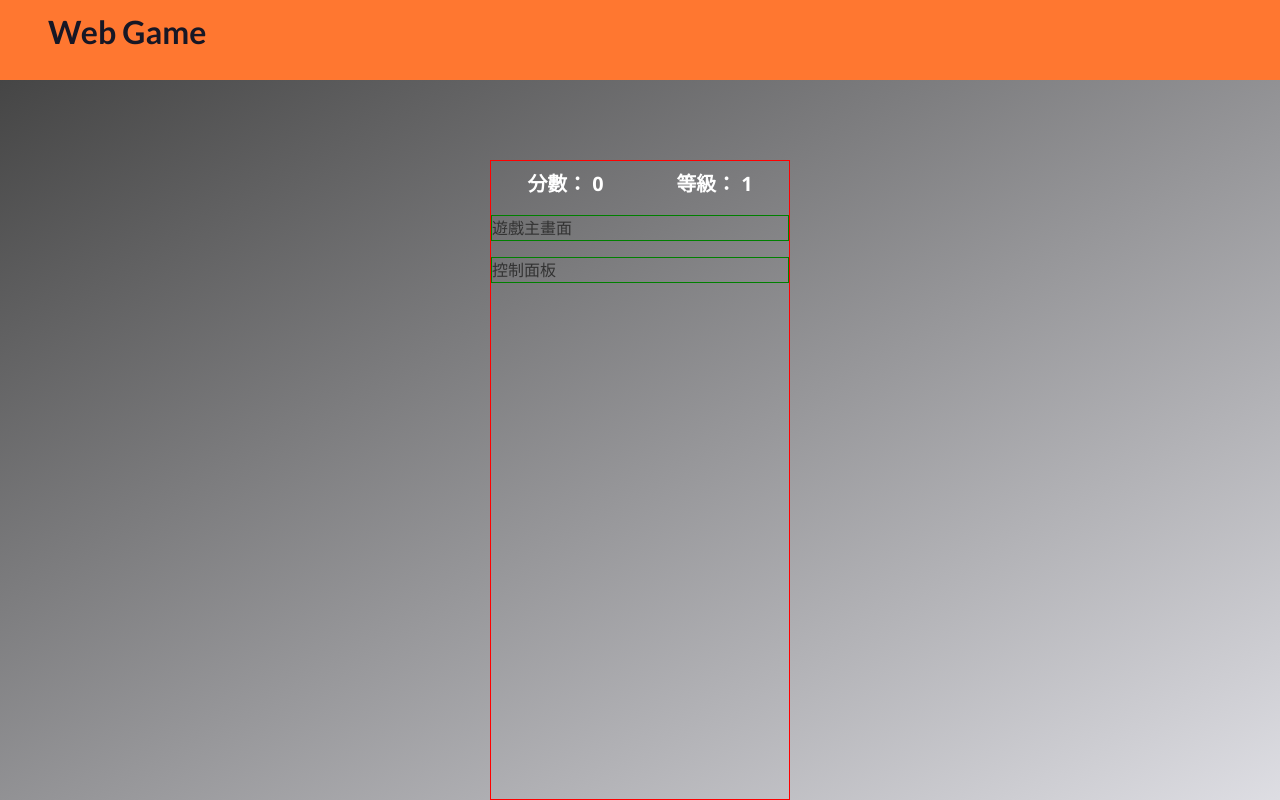
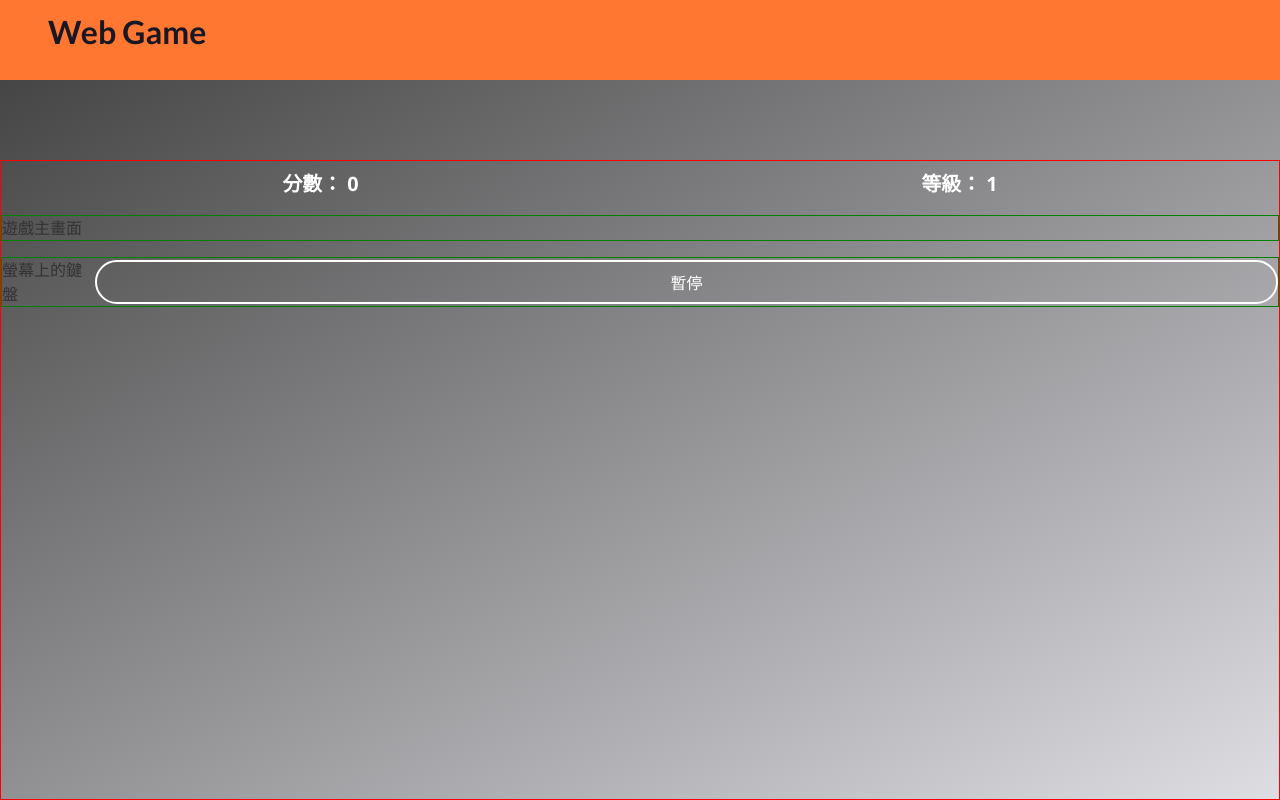
Before and after one commit to jeff0518/WebGame, a React (Vite) app: page /games/snake in a window 1280 px wide. Built offline with nearby package versions, Linux system fonts and the light colour scheme.

Commit message:
feat: add pause button

```diff
--- /dev/null
+++ b/src/components/snake/actions/Actions.module.scss
@@ -0,0 +1,7 @@
+@use "../../../styles/colors" as color;
+@import "../../../styles/mixin";
+
+.container {
+  @include center-both;
+  gap: 0.25rem;
+}
--- /dev/null
+++ b/src/components/snake/actions/Actions.tsx
@@ -0,0 +1,17 @@
+import PauseButton from "./PauseButton";
+import style from "./Actions.module.scss";
+
+interface ActionsProps {
+  isPause: boolean;
+}
+
+function Actions({ isPause }: ActionsProps) {
+  return (
+    <div className={style.container}>
+      <div>螢幕上的鍵盤</div>
+      <PauseButton isPause={isPause} />
+    </div>
+  );
+}
+
+export default Actions;
--- /dev/null
+++ b/src/components/snake/actions/PauseButton.module.scss
@@ -0,0 +1,19 @@
+@use "../../../styles/colors" as color;
+@import "../../../styles/mixin";
+
+.button {
+  width: 100%;
+  padding: 8px 20px;
+  border: 2px solid color.$gray-1;
+  border-radius: 50px;
+  background: none;
+  @include text-styles(1rem, 500, color.$gray-1);
+  cursor: pointer;
+
+  &:hover {
+    color: color.$gray-10;
+    background-color: color.$gray-1;
+    border: 2px solid color.$gray-10;
+    transition: all 0.2s ease-in-out;
+  }
+}
--- /dev/null
+++ b/src/components/snake/actions/PauseButton.tsx
@@ -0,0 +1,11 @@
+import style from "./PauseButton.module.scss";
+
+interface PauseButtonProps {
+  isPause: boolean;
+}
+
+function PauseButton({ isPause }: PauseButtonProps) {
+  return <button className={style.button}>{isPause ? "繼續" : "暫停"}</button>;
+}
+
+export default PauseButton;
--- a/src/components/snake/index.module.scss
+++ b/src/components/snake/index.module.scss
@@ -1,5 +1,5 @@
 .container {
-  width: 300px;
+  width: 100%;
   border: 1px solid red;
   & > *:not(:first-child) {
     margin-top: 1rem;
--- a/src/components/snake/index.tsx
+++ b/src/components/snake/index.tsx
@@ -1,16 +1,18 @@
 import { useState } from "react";
 
 import Information from "./information/Information";
+import Actions from "./actions/actions";
 import style from "./index.module.scss";
 
 function SnakeGame() {
   const [score, setScore] = useState(0);
   const [level, setLevel] = useState(1);
+  const [isPause, setIsPause] = useState(false);
   return (
     <div className={style.container}>
       <Information score={score} level={level} />
       <div>遊戲主畫面</div>
-      <div>控制面板</div>
+      <Actions isPause={isPause} />
     </div>
   );
 }
```
